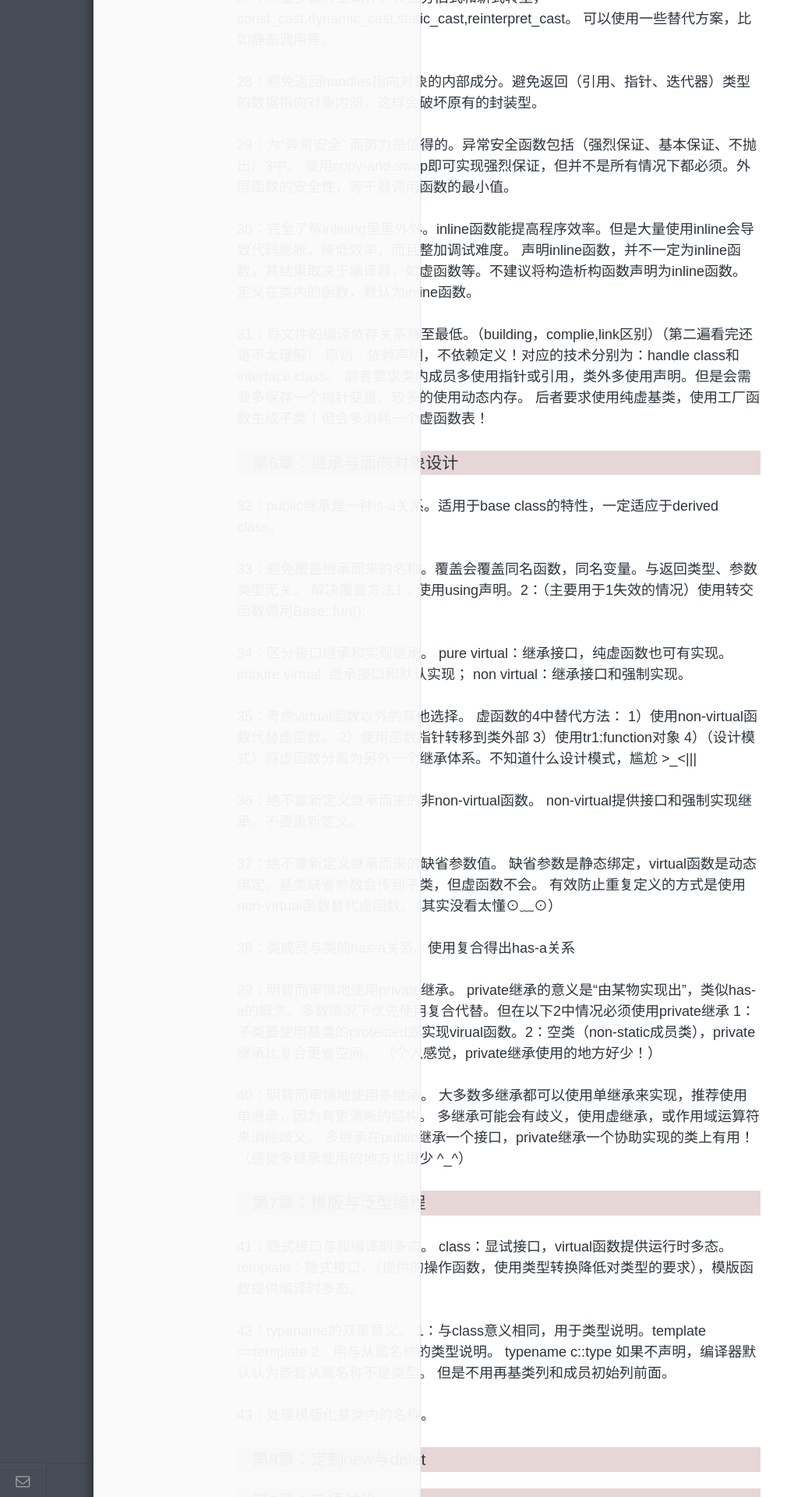
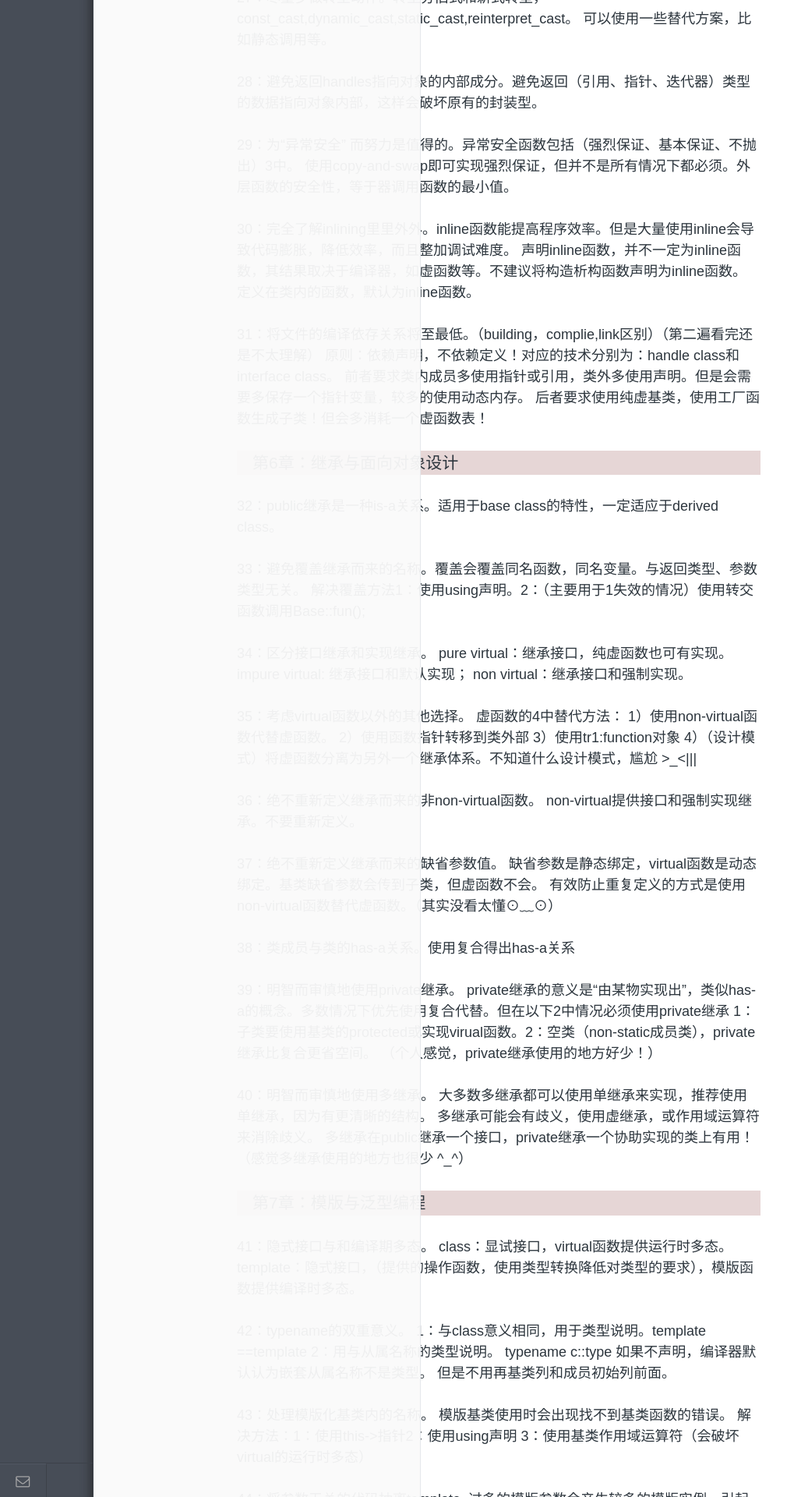
Before and after one commit to xnzaa/xnzaa.github.io, a Jekyll site: the page built from _posts/2016-04-05-《Effective C++》读书笔记.md, in a window 1280 px wide. Shown: the part 3080-5000 px from the top of the page at 78% size, without its empty margins (0-1019 px from the left). Built offline with Jekyll 4.4.1, drawn with Linux system fonts in a browser that asks for light colours; comment, search, counter and statistics services are not loaded; some of the changed text lies outside the part shown.

Commit message:
修改 effective c++

```diff
--- a/_posts/2016-04-05-《Effective C++》读书笔记.md
+++ b/_posts/2016-04-05-《Effective C++》读书笔记.md
@@ -150,6 +150,16 @@
 但是不用再基类列和成员初始列前面。
 
 43：处理模版化基类内的名称。
+模版基类使用时会出现找不到基类函数的错误。
+解决方法：1：使用this->指针2：使用using声明 3：使用基类作用域运算符（会破坏virtual的运行时多态）
+
+
+44：将参数无关的代码抽离template.
+过多的模版参数会产生较多的模版实例，引起代码膨胀。解决方法：
+1：消除非类型模版参数，以函数参数或类成员代替模版参数。
+2：消除类型模版参数，让具有相同二进制表述的具现类型共享代码。
+
+45：运用成员函数模版接受所有兼容类型。
 
 ### 第8章：定制new与delet
 
```
